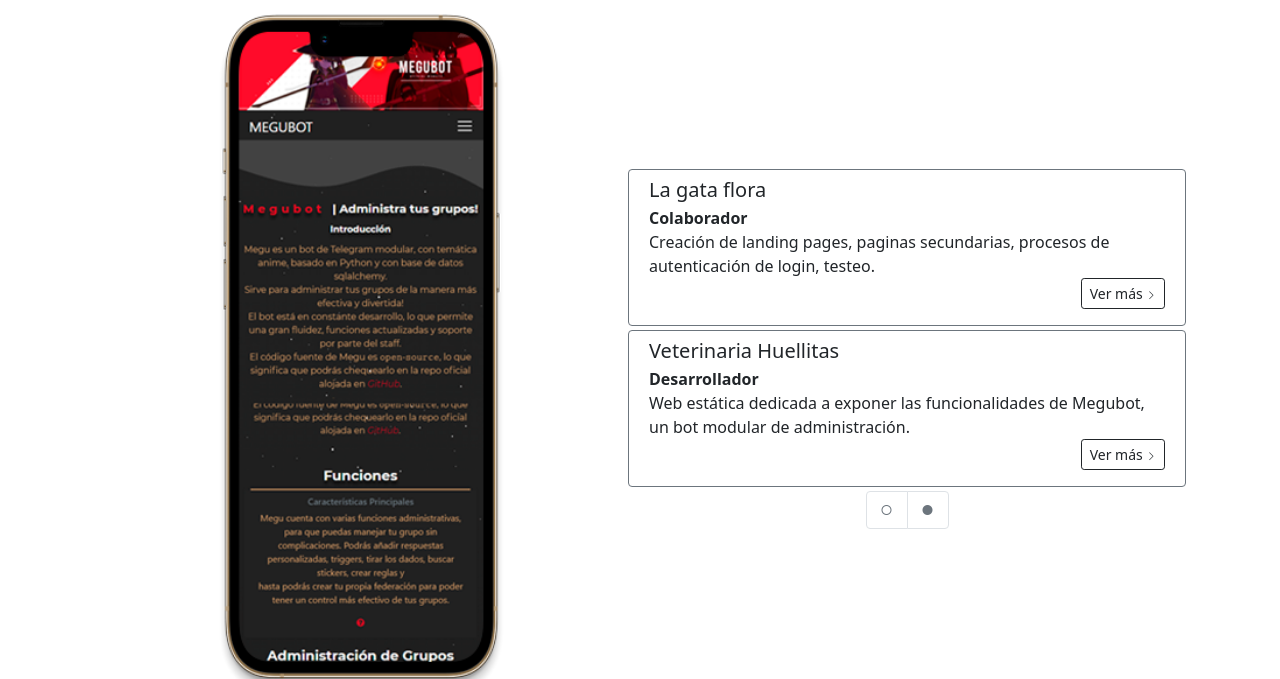
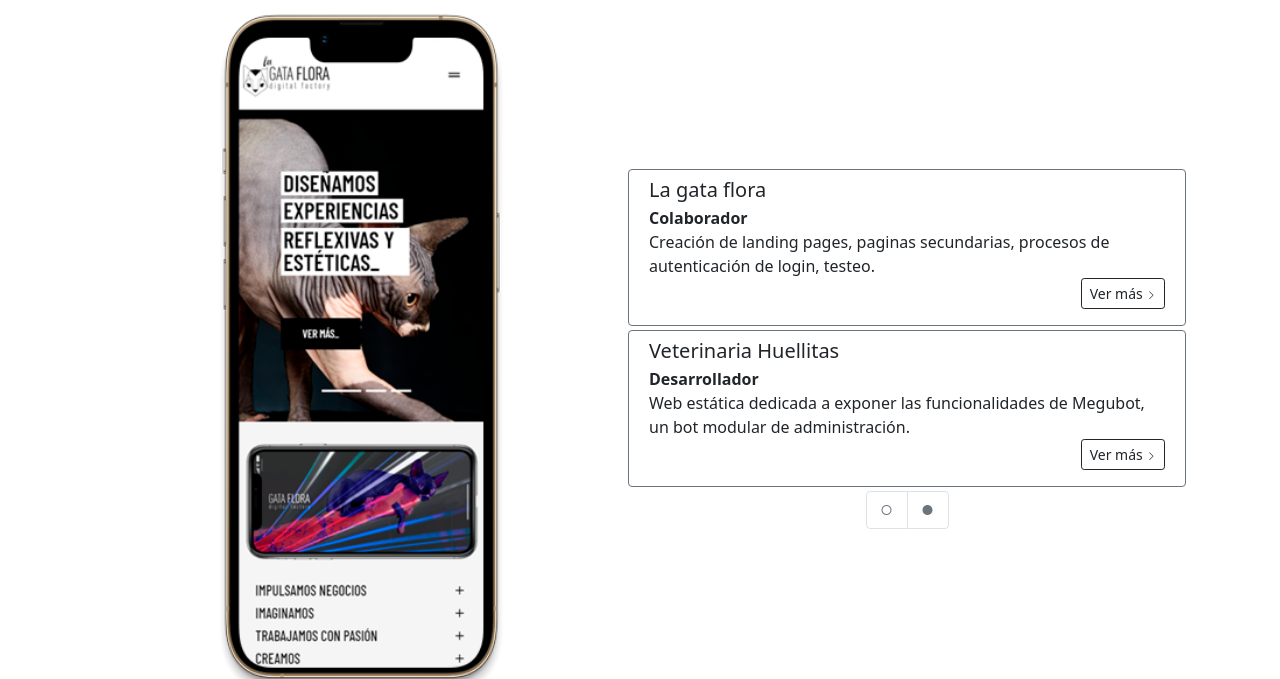
Before and after one commit to fradniev/portfolioNat, a website: page public/index_cop.html in a window 1280 px wide. Shown: the part 791-1470 px from the top of the page. Drawn offline with nearby package versions, Linux system fonts and the light colour scheme.

Commit message:
fixed image on second index

```diff
--- a/public/index_cop.html
+++ b/public/index_cop.html
@@ -70,7 +70,7 @@
               <h1 class="display-3 pb-5">Proyectos</h1>
               <div class="row g-0 position-relative">
                 <div class="col-md-6 d-none d-md-block align-self-center  proyecto-seleccionado" style="height: 700px;">
-                  <img src="/images/proyect/p_bot.png" class="mx-auto d-block" style="object-fit:contain;width: 100%;height: 100%;" alt="...">
+                  <img src="/images/proyect/p_cat.png" class="mx-auto d-block" style="object-fit:contain;width: 100%;height: 100%;" alt="...">
                 </div>
                 <div class="col-md-6 p-4 ps-md-0 align-self-center">
                   <div class="row card border-secondary p-2 my-1 hov hover-proyecto" data-image="p_cat.png">
```
